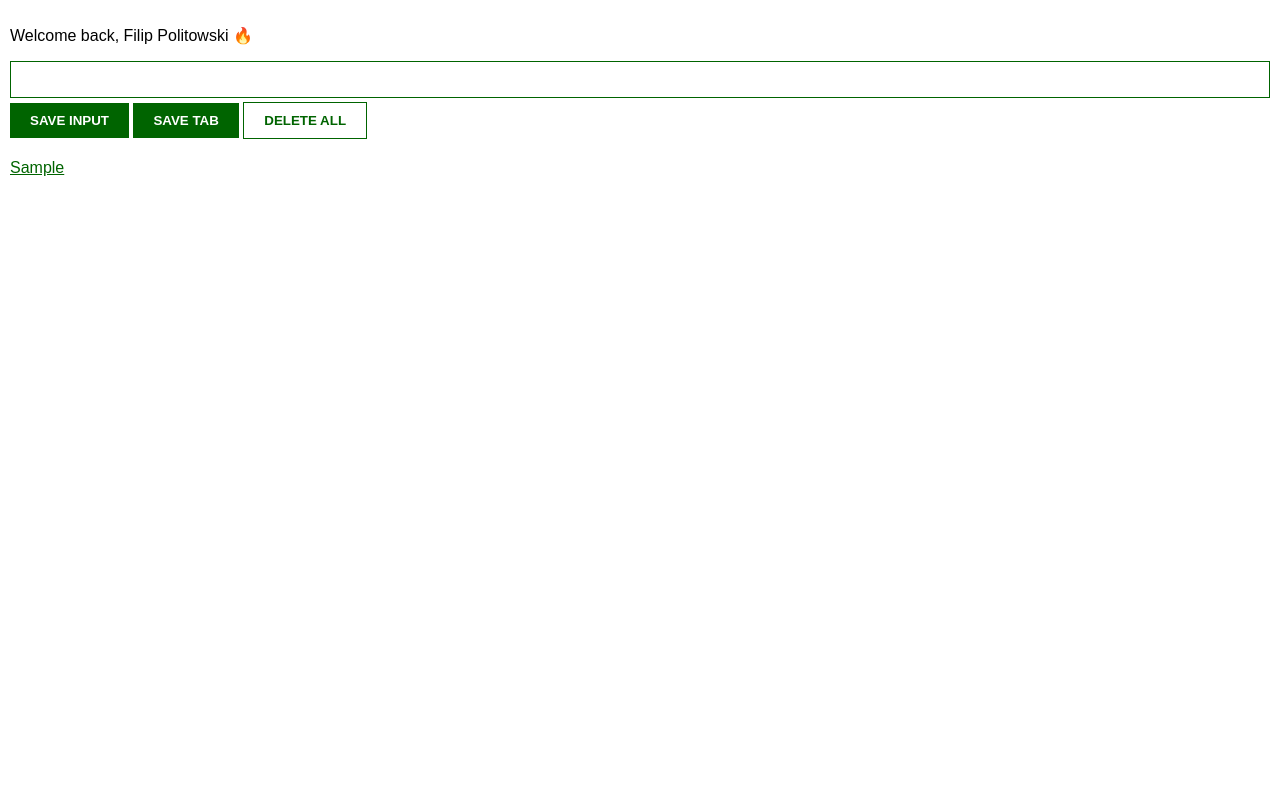
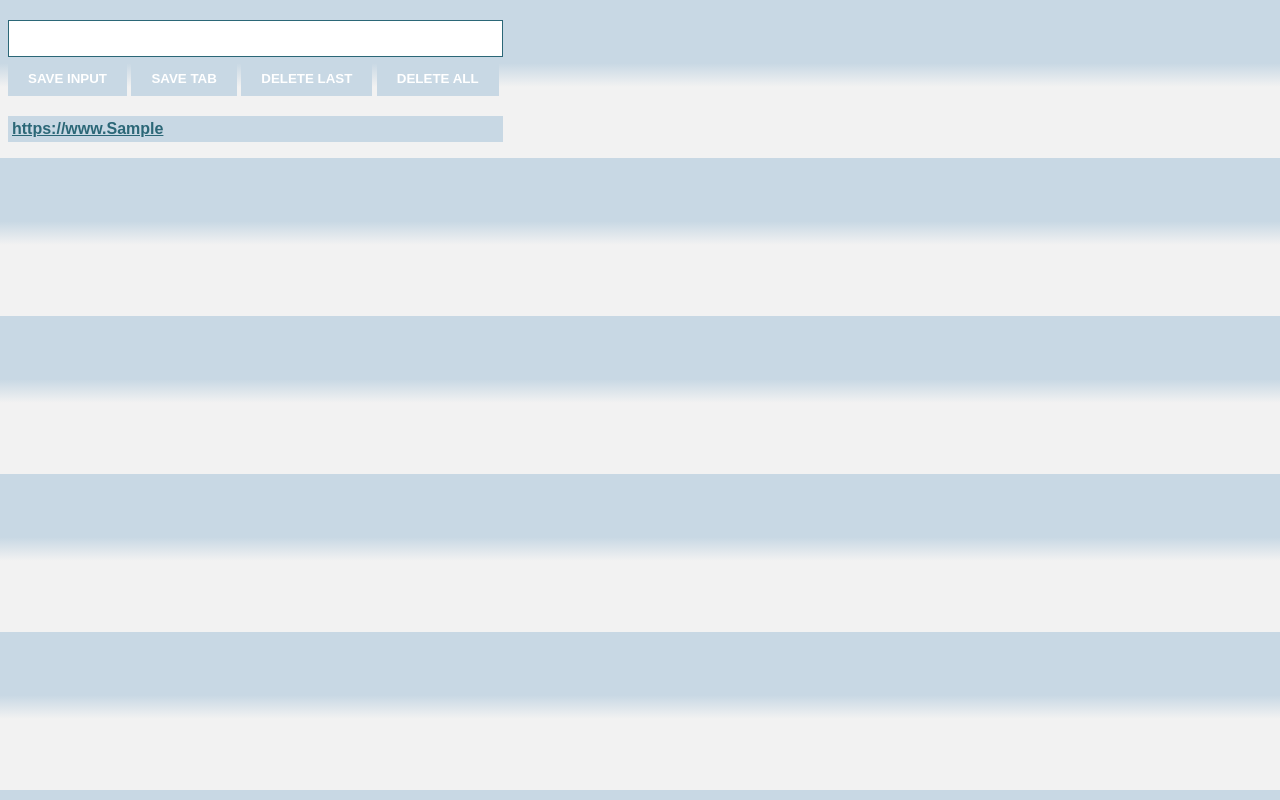
Before and after one commit to Filip-Politowski/JavaScript, a browser extension: page chromeExtension/index.html in a window 1280 px wide. Both pictures are taken after typing "Sample" into the empty fields and a click on the button "SAVE INPUT". Drawn offline with Linux system fonts and the light colour scheme.

Commit message:
Added: - deleting last - css

```diff
--- a/chromeExtension/css.css
+++ b/chromeExtension/css.css
@@ -1,65 +1,111 @@
 body {
-    margin: 0;
-    padding: 10px;
+
     font-family: Arial, Helvetica, sans-serif;
-    min-width: 400px;
+    min-width: 495px;
+    max-width: 495px;
+    background: linear-gradient(
+            to top,
+            #f2f2f2 0%,
+            #f2f2f2 45%,
+            #c8d8e4 60%,
+            #c8d8e4 100%
+    );
+    background-size: cover;
 }
 
 input {
-    color: darkgreen;
+    color: #2b6777;
     width: 100%;
     padding: 10px 10px 10px 10px;
     box-sizing: border-box;
-    border: 1px solid darkgreen;
+    border: 1px solid #2b6777;
     margin-bottom: 4px;
+    background: white ;
 
+}
+
+input:hover {
+    background: #f2ebe9;
+    transition-duration: 1s;
 }
 
 button {
     color: white;
-    background: darkgreen;
+    background: #c8d8e4;
     padding: 10px 20px;
     font-weight: bold;
     border: none;
-    transition-duration: 0.1s;
+
 }
-#delete-leads-btn{
-    background: none;
-    color: darkgreen;
-    border: darkgreen thin solid ;
+
+#delete-leads-btn {
+    background: #c8d8e4;
+    color: white;
+    border: none;
     transition-duration: 0.1s;
 }
 
 
 button:hover {
     box-shadow: 0 12px 16px 0 rgba(0, 0, 0, 0.24), 0 17px 50px 0 rgba(0, 0, 0, 0.19);
+    background: #2b6777;
+    transition-duration: 1s;
 }
 
 
 button:active {
     transform: translateY(1px);
     background-color: white;
-    border: darkgreen thin solid;
-    color: darkgreen;
+    color: #2b6777;
+    transition-duration: 0.1s;
 }
 
-#delete-leads-btn:active{
+#delete-leads-btn:active {
     transform: translateY(1px);
-    background-color: darkgreen;
-    color:white;
+    background: white;
+    color: white;
+}
+
+#delete-leads-btn:hover {
+    background: #52ab98;
+    transition-duration: 1s;
 }
 
 #ul-el {
     margin-top: 20px;
     list-style: none;
     padding-left: 0;
-    color: darkgreen;
+    color: white;
+
 }
 
 #leads-list {
-    margin-top: 4px;
+    background: #c8d8e4;
+    transition-duration: 1s;
+    margin-top: 0px;
+    padding: 4px;
 }
 
+#leads-list:hover {
+    background: #2b6777;
+    color: white;
+
+}
+
+
 #leads-links {
-    color: darkgreen;
+    color: #2b6777;
+    font-weight: bold;
+
 }
+
+#leads-links:hover {
+    color: #f2f2f2;
+}
+
+#title-el {
+    font-size: 20px;
+    color: black;
+    font-weight: bold;
+
+}
--- a/chromeExtension/index.html
+++ b/chromeExtension/index.html
@@ -6,10 +6,11 @@
     <title>Title</title>
 </head>
 <body>
-<p id="welcome-el"></p>
-<input type="text" id="input-el">
+<p id="title-el"></p>
+<input defaultValue="Type your tab..." type="text" id="input-el">
 <button id="input-btn">SAVE INPUT</button>
 <button id="tab-btn">SAVE TAB</button>
+<button id="delete-last">DELETE LAST</button>
 <button id="delete-leads-btn">DELETE ALL</button>
 <ul id="ul-el"></ul>
 
--- a/chromeExtension/js.js
+++ b/chromeExtension/js.js
@@ -4,41 +4,54 @@ const inputBtn = document.getElementById("input-btn")
 const ulEl = document.getElementById("ul-el")
 const deleteButton = document.getElementById("delete-leads-btn")
 const leadsFromLocalStorage = JSON.parse(localStorage.getItem("myLeads"))
-const welcomeEl = document.getElementById("welcome-el")
+const titleEl = document.getElementById("title-el")
 const tabButton = document.getElementById("tab-btn")
-let name = "Filip Politowski"
-let greeting = "Welcome back"
-let emoji = "🔥";
+const deleteLast = document.getElementById("delete-last")
+let text = "Materials to learn 📚"
+
 
 if (leadsFromLocalStorage) {
     myLeads = leadsFromLocalStorage
+    title(text)
     render(myLeads)
 }
 
 function render(leads) {
     let listItems = ""
     for (let i = 0; i < leads.length; i++) {
+        if (leads[i].substring(0, 12) === "https://www.") {
             listItems += `
-            <li>
+            <li id="leads-list">
                 <a id = "leads-links"target='_blank' href='${leads[i]}'>
                     ${leads[i]}
                 </a>
             </li>
         `
         }
+        else {
+            listItems += `
+            <li id="leads-list">
+                <a id = "leads-links"target='_blank' href='https://www.${leads[i]}'>https://www.${leads[i]}
+                </a>
+            </li>
+        `
+        }
+    }
     ulEl.innerHTML = listItems
-    greetUser(greeting, name, emoji)
 }
 
-function greetUser(greeting, name, emoji) {
-    welcomeEl.textContent = `${greeting}, ${name} ${emoji}`
+function title(text) {
+    titleEl.textContent = `${text}`
 }
 
 inputBtn.addEventListener("click", function () {
+   if(inputEl.value !== "" && !myLeads.includes(inputEl.value)){
        myLeads.push(inputEl.value)
        inputEl.value = ""
        localStorage.setItem("myLeads", JSON.stringify(myLeads))
        render(myLeads)
+
+   }
 
 })
 
@@ -48,11 +61,21 @@ deleteButton.addEventListener("dblclick", function deleteAll() {
     myLeads = []
     render(myLeads)
 })
+
+deleteLast.addEventListener("click",function (){
+    myLeads = JSON.parse(localStorage.myLeads ?? "[]")
+    localStorage.myLeads = JSON.stringify(myLeads.slice(0,-1))
+    myLeads.pop()
+    render(myLeads)
+})
+
 tabButton.addEventListener("click", function () {
     chrome.tabs.query({active: true, currentWindow: true}, function (tabs) {
+        if(!myLeads.includes(tabs[0].url)) {
             myLeads.push(tabs[0].url)
             localStorage.setItem("myLeads", JSON.stringify(myLeads))
             render(myLeads)
+        }
     })
 })
 
```
Lines whose indentation alone changed are shown as unchanged.
